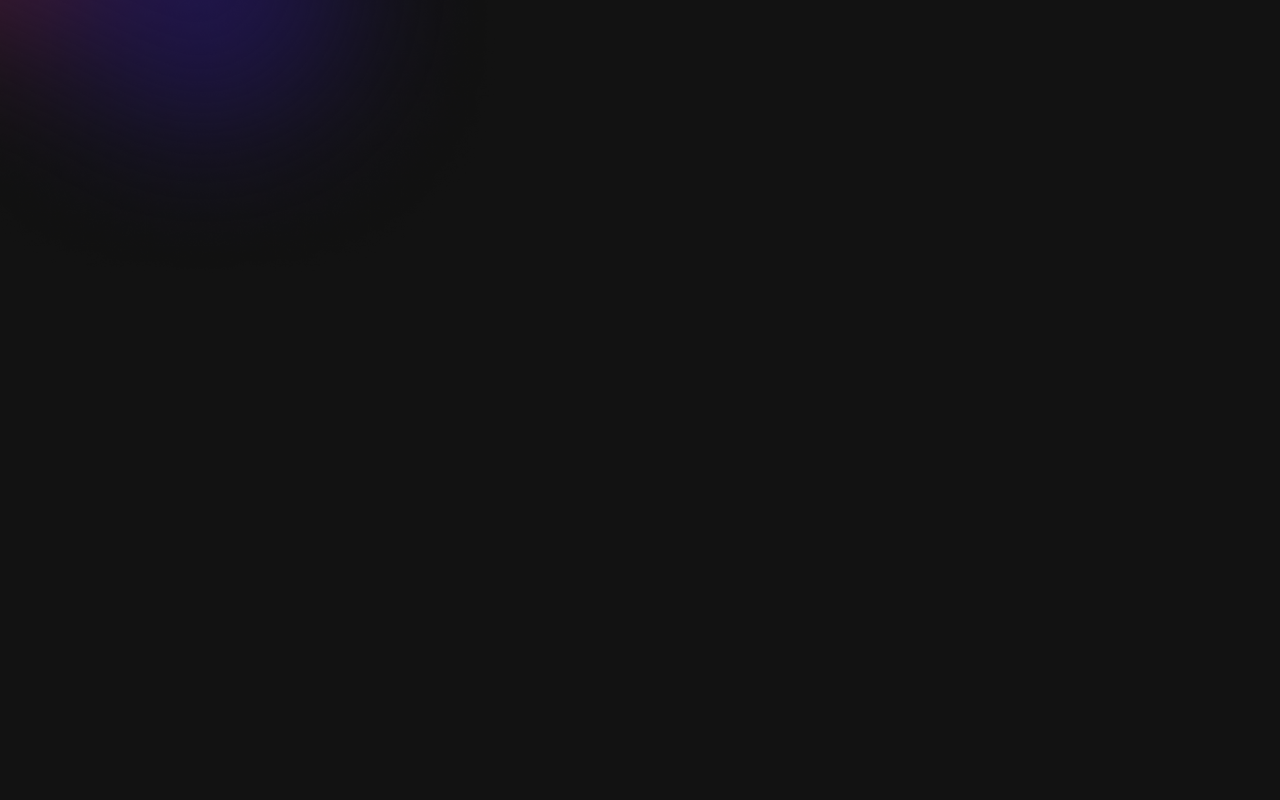
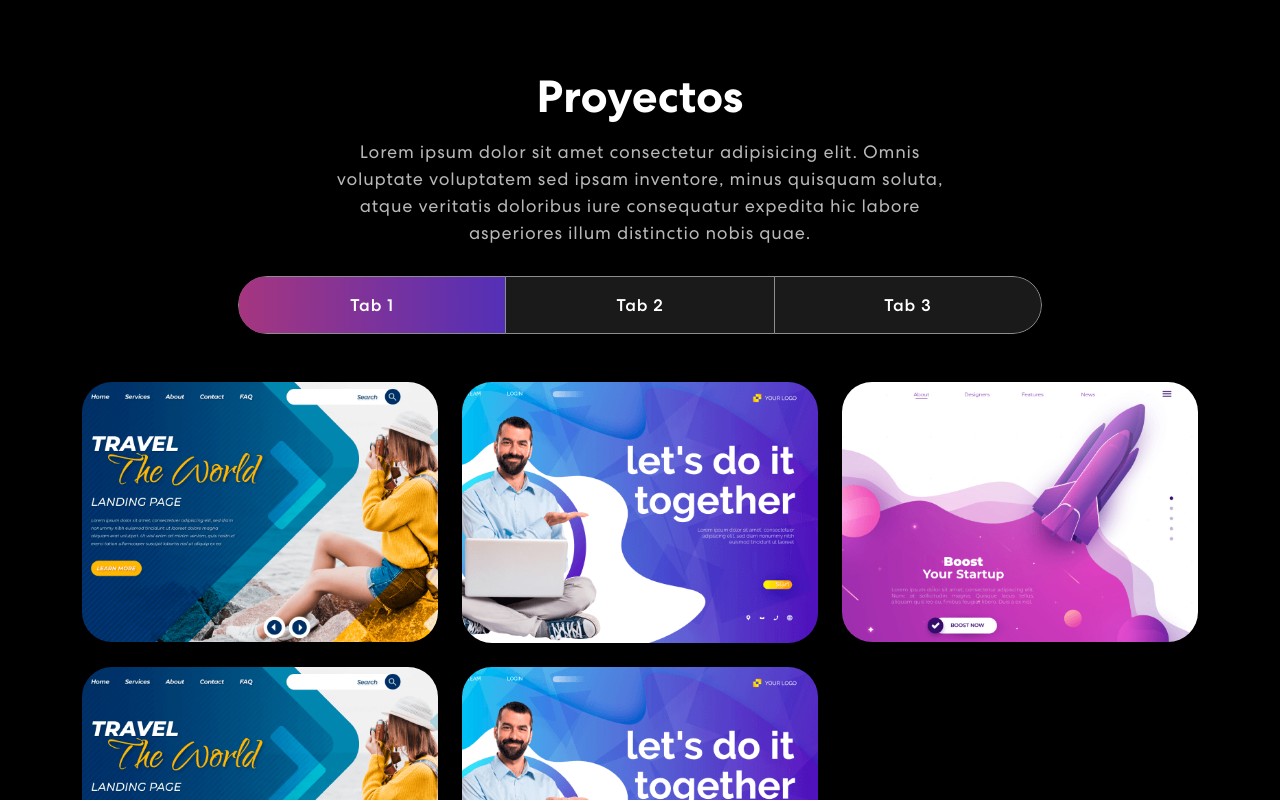
Before and after one commit to UzielPatron/typescript-portfolio, a React (Vite) app: page / in a window 1280 px wide. Shown: the part 1340-2140 px from the top of the page. Before the commit the page ends 1630 px from the top, so only its background shows below. Built offline with nearby package versions, Linux system fonts and the light colour scheme.

Commit message:
projects added

```diff
--- a/src/App.tsx
+++ b/src/App.tsx
@@ -1,5 +1,5 @@
 import './App.css';
-import { Banner, NavBar, Skills } from './components';
+import { Banner, NavBar, Projects, Skills } from './components';
 import 'bootstrap/dist/css/bootstrap.min.css';
 
 function App() {
@@ -8,6 +8,7 @@ function App() {
       <NavBar />
       <Banner />
       <Skills />
+      <Projects />
     </div>
   );
 }
--- /dev/null
+++ b/src/components/ProjectCard.tsx
@@ -0,0 +1,23 @@
+import { Col } from 'react-bootstrap';
+
+interface IProjectCard {
+  title: string;
+  description: string;
+  imgUrl: any;
+}
+
+const ProjectCard = ({ title, description, imgUrl }: IProjectCard) => {
+  return (
+    <Col sm={6} md={4}>
+      <div className="proj-imgbx">
+        <img src={imgUrl} alt="" />
+        <div className="proj-txtx">
+          <h4>{title}</h4>
+          <span>{description}</span>
+        </div>
+      </div>
+    </Col>
+  );
+};
+
+export default ProjectCard;
--- /dev/null
+++ b/src/components/Projects.tsx
@@ -0,0 +1,97 @@
+import { Container, Row, Col, Nav, Tab } from 'react-bootstrap';
+import { projectImg1, projectImg2, projectImg3, colorSharp2 } from '../assets/img';
+import ProjectCard from './ProjectCard';
+
+const Projects = () => {
+  const isVisible = false;
+
+  return (
+    <section className="project" id="project">
+      <Container>
+        <Row>
+          <Col>
+            <h2>Proyectos</h2>
+            <p>
+              Lorem ipsum dolor sit amet consectetur adipisicing elit. Omnis voluptate voluptatem sed ipsam inventore,
+              minus quisquam soluta, atque veritatis doloribus iure consequatur expedita hic labore asperiores illum
+              distinctio nobis quae.
+            </p>
+            <Tab.Container id="projects-tabs" defaultActiveKey="first">
+              <Nav variant="pills" className="nav-pills mb-5 justify-content-center align-items-center" id="pills-tab">
+                <Nav.Item>
+                  <Nav.Link eventKey="first">Tab 1</Nav.Link>
+                </Nav.Item>
+                <Nav.Item>
+                  <Nav.Link eventKey="second">Tab 2</Nav.Link>
+                </Nav.Item>
+                <Nav.Item>
+                  <Nav.Link eventKey="third">Tab 3</Nav.Link>
+                </Nav.Item>
+              </Nav>
+              <Tab.Content id="slideInUp" className={isVisible ? 'animate__animated animate__slideInUp' : ''}>
+                <Tab.Pane eventKey="first">
+                  <Row>
+                    {projects.map((project, index) => {
+                      return <ProjectCard key={index} {...project} />;
+                    })}
+                  </Row>
+                </Tab.Pane>
+                <Tab.Pane eventKey="section">
+                  <p>
+                    Lorem ipsum dolor sit amet consectetur adipisicing elit. Cumque quam, quod neque provident velit,
+                    rem explicabo excepturi id illo molestiae blanditiis, eligendi dicta officiis asperiores delectus
+                    quasi inventore debitis quo.
+                  </p>
+                </Tab.Pane>
+                <Tab.Pane eventKey="third">
+                  <p>
+                    Lorem ipsum dolor sit amet consectetur adipisicing elit. Cumque quam, quod neque provident velit,
+                    rem explicabo excepturi id illo molestiae blanditiis, eligendi dicta officiis asperiores delectus
+                    quasi inventore debitis quo.
+                  </p>
+                </Tab.Pane>
+              </Tab.Content>
+            </Tab.Container>
+          </Col>
+        </Row>
+      </Container>
+      <img src={colorSharp2} alt="" className="background-image-right" />
+    </section>
+  );
+};
+
+export default Projects;
+
+interface IProject {
+  title: string;
+  description: string;
+  imgUrl: any;
+}
+
+const projects: IProject[] = [
+  {
+    title: 'Bussiness Startup',
+    description: 'Design & Development',
+    imgUrl: projectImg1,
+  },
+  {
+    title: 'Bussiness Startup',
+    description: 'Design & Development',
+    imgUrl: projectImg2,
+  },
+  {
+    title: 'Bussiness Startup',
+    description: 'Design & Development',
+    imgUrl: projectImg3,
+  },
+  {
+    title: 'Bussiness Startup',
+    description: 'Design & Development',
+    imgUrl: projectImg1,
+  },
+  {
+    title: 'Bussiness Startup',
+    description: 'Design & Development',
+    imgUrl: projectImg2,
+  },
+];
--- a/src/components/index.ts
+++ b/src/components/index.ts
@@ -1,5 +1,7 @@
 import NavBar from './NavBar';
 import Banner from './Banner';
 import Skills from './Skills';
+import Projects from './Projects';
+import ProjectCard from './ProjectCard';
 
-export { NavBar, Banner, Skills };
+export { NavBar, Banner, Skills, Projects, ProjectCard };
```
